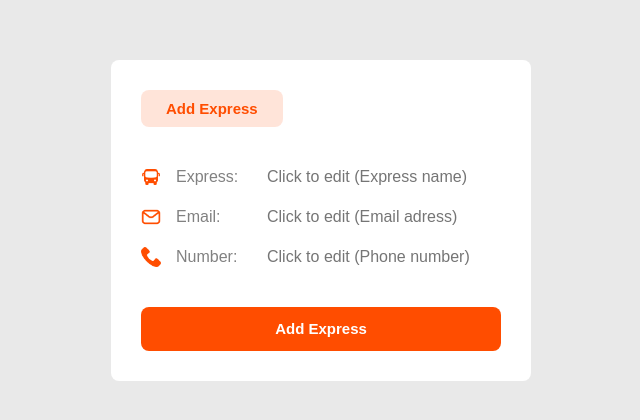
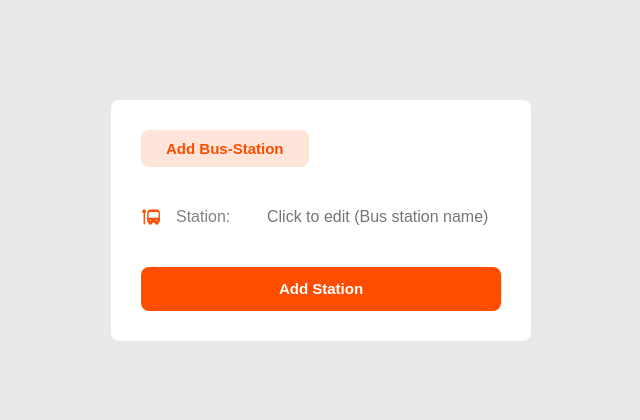
Before and after one commit to A-RR-Group/Booking-sys-webapp, a React (Vite) app: page /sandbox in a window 1280 px wide. Shown: the part 180-600 px from the top of the page, without its empty margins (319-959 px from the left). Built offline with nearby package versions, Linux system fonts and the light colour scheme; the HTML template or start-up script is replaced by a standard one.

Commit message:
feat (init)

```diff
--- a/src/App.jsx
+++ b/src/App.jsx
@@ -1,12 +1,12 @@
 import { Route, Routes } from "react-router-dom";
 import Adminlogin from "./Pages/Admin/Index";
-import AddExpress from "./components/popups/AddExpress";
+import AddStation from "./components/popups/AddStationComponent";
 
 export default function App() {
   return (
     <Routes>
       <Route path="/admin" element={<Adminlogin/>}></Route>
-      <Route path="/sandbox" element={<AddExpress/>}></Route>
+      <Route path="/sandbox" element={<AddStation/>}></Route>
     </Routes>
   )
 }
--- /dev/null
+++ b/src/components/ListFormInput.jsx
@@ -0,0 +1,15 @@
+import "../assets/css/components/ListFormInput.css"
+
+export default function ListFormInput(props){
+    return(
+        <>
+            <div className="listFormInputDiv">
+                <div className="listInputDescriptionDiv">
+                    <img src={props.image} alt="" />
+                    <p className="listInputName">{props.name}:</p>
+                </div>
+                <input className="listInput" type={props.type} placeholder={`Click to edit (${props.blackets})`}/>
+            </div>
+        </>
+    )
+}
--- /dev/null
+++ b/src/components/PopupTitle.jsx
@@ -0,0 +1,9 @@
+import "../assets/css/components/popupTitle.css"
+
+export default function PopupTitle(props){
+    return(
+        <>
+            <div className="popupTitle" style={{color: `${props.color}`}}>{props.text}</div>
+        </>
+    )
+}
--- a/src/components/popups/AddExpress.jsx
+++ b/src/components/popups/AddExpress.jsx
@@ -3,8 +3,8 @@ import BusIcon from "../../assets/Icons/bus.png"
 import MailIcon from "../../assets/Icons/mail.png"
 import PhoneIcon from "../../assets/Icons/phone.png"
 import Button from "../button"
-import PopupTitle from "./PopupTitle"
-import ListFormInput from "./ListFormInput"
+import PopupTitle from "../PopupTitle"
+import ListFormInput from "../ListFormInput"
 
 export default function AddExpress() {
     return(
--- /dev/null
+++ b/src/components/popups/AddStationComponent.jsx
@@ -0,0 +1,21 @@
+import "../../assets/css/components/popups/AddEditComponents.css"
+import BusStationIcon from "../../assets/Icons/bus-station.png"
+import Button from "../button"
+import PopupTitle from "../PopupTitle"
+import ListFormInput from "../ListFormInput"
+
+export default function AddStation() {
+    return(
+        <>
+        <div className="popupAll">
+            <div className="popupContainer">
+                <PopupTitle text="Add Bus-Station" color="#FF4D00"/>
+                <p></p>
+                <ListFormInput image={BusStationIcon} name="Station" type="text" blackets="Bus station name"/>
+                <p></p>
+                <Button text="Add Station" backgroundColor="#FF4D00"></Button>
+            </div>
+        </div>
+        </>
+    )
+}
--- a/src/components/popups/ListFormInput.jsx
+++ /dev/null
@@ -1,15 +0,0 @@
-import "../../assets/css/components/popups/ListFormInput.css"
-
-export default function ListFormInput(props){
-    return(
-        <>
-            <div className="listFormInputDiv">
-                <div className="listInputDescriptionDiv">
-                    <img src={props.image} alt="" />
-                    <p className="listInputName">{props.name}:</p>
-                </div>
-                <input className="listInput" type={props.type} placeholder={`Click to edit (${props.blackets})`}/>
-            </div>
-        </>
-    )
-}
--- a/src/components/popups/PopupTitle.jsx
+++ /dev/null
@@ -1,9 +0,0 @@
-import "../../assets/css/components/popups/popupTitle.css"
-
-export default function PopupTitle(props){
-    return(
-        <>
-            <div className="popupTitle" style={{color: `${props.color}`}}>{props.text}</div>
-        </>
-    )
-}
```
Also changed, not shown: src/components/popups/EditStationComponent.jsx (added, +21 -0 lines), src/assets/Icons/bus-station.png (added), src/assets/css/components/ListFormInput.css (renamed from src/assets/css/components/popups/ListFormInput.css), src/assets/css/components/popupTitle.css (renamed from src/assets/css/components/popups/popupTitle.css), 1 other file (tests, documents, lock files or other folders).
